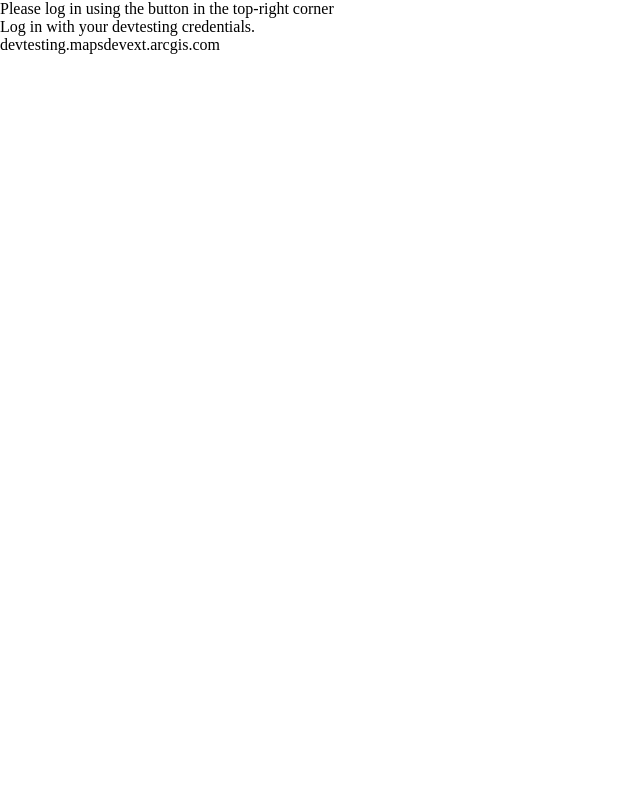
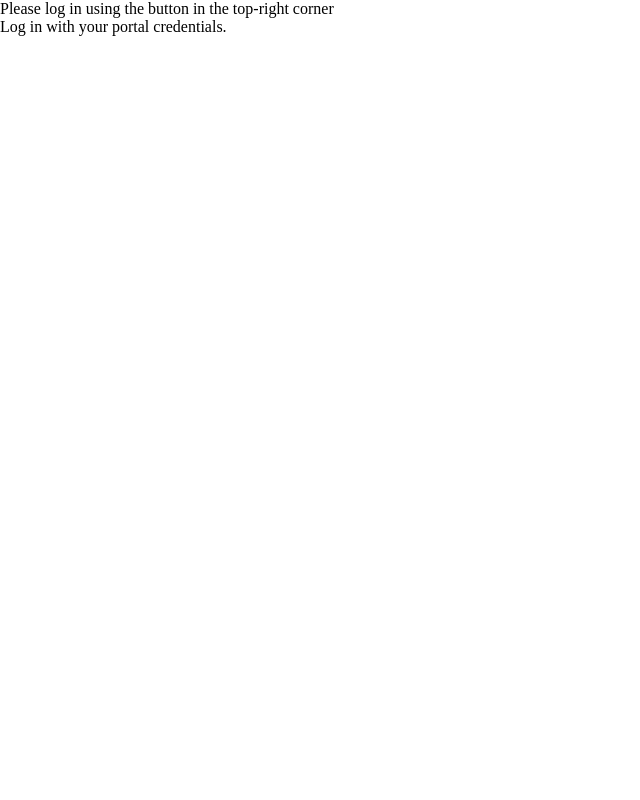
Before and after one commit to sagewall/nasa-videos, a website built with Vite: page index.html in a window 1280 px wide. Shown: the top 800 px of the page, without its empty margins (0-640 px from the left). Built offline with nearby package versions, Linux system fonts and the light colour scheme; no server answers; what @arcgis/core, @esri/calcite-components would draw is missing.

Commit message:
feat: set portal link in the sign in notice from the env variable

```diff
--- a/index.html
+++ b/index.html
@@ -27,12 +27,8 @@
         <div slot="title">
           Please log in using the button in the top-right corner
         </div>
-        <div slot="message">Log in with your devtesting credentials.</div>
-        <calcite-link
-          slot="link"
-          href="https://devtesting.mapsdevext.arcgis.com/home/index.html"
-          >devtesting.mapsdevext.arcgis.com</calcite-link
-        >
+        <div slot="message">Log in with your portal credentials.</div>
+        <calcite-link id="portal-link" slot="link"></calcite-link>
       </calcite-notice>
       <div id="content">
         <div id="source-div"></div>
--- a/src/main.ts
+++ b/src/main.ts
@@ -86,6 +86,10 @@
   "calcite-navigation-user"
 ) as HTMLCalciteNavigationUserElement;
 
+const portalLink = document.querySelector(
+  "#portal-link"
+) as HTMLCalciteLinkElement;
+
 const resetButton = document.querySelector(
   "#reset-button"
 ) as HTMLCalciteButtonElement;
@@ -161,6 +165,9 @@
 // -------------------------------------------------------------------
 
 async function init() {
+  portalLink.href = esriConfig.portalUrl;
+  portalLink.textContent = esriConfig.portalUrl;
+
   signInButton!.addEventListener("click", () => {
     signInOrOut();
   });
```
